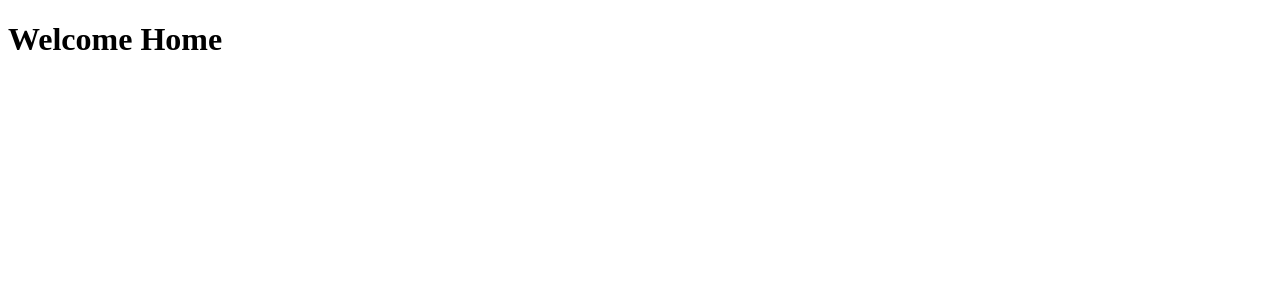
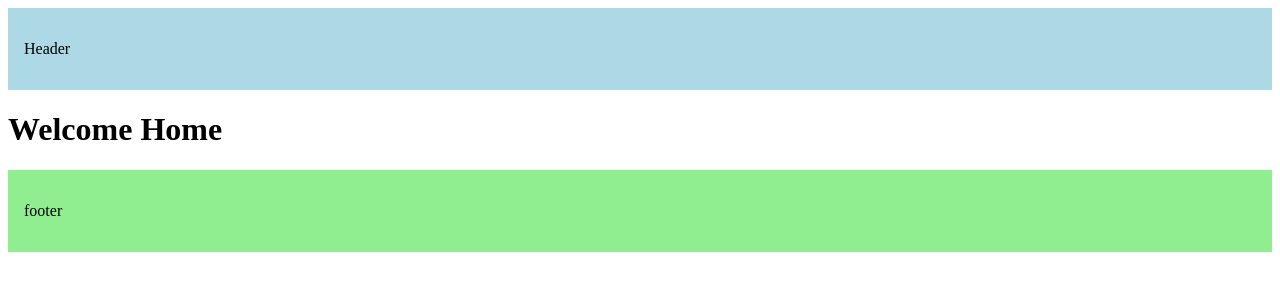
Before and after one commit to SudipDas1808011/first-next-app, a Next.js app: page / in a window 1280 px wide. Shown: the top 300 px of the page. Built offline with nearby package versions, Linux system fonts and the light colour scheme.

Commit message:
nested layout added

```diff
--- a/src/app/layout.tsx
+++ b/src/app/layout.tsx
@@ -3,7 +3,23 @@
     return (
     <html>
         <body>
+            <header
+                style={{
+                    backgroundColor: "lightblue",
+                    padding:'1rem'
+                }}
+                >
+                    <p>Header</p>
+                </header>
             {children}
+            <footer
+                style={{
+                    backgroundColor:"lightgreen",
+                    padding:"1rem"
+                }}
+                >
+                    <p> footer </p>
+                </footer>
         </body>
     </html>
 )
```
Also changed, not shown: src/app/products/[productId]/layout.tsx (added, +11 -0 lines).
